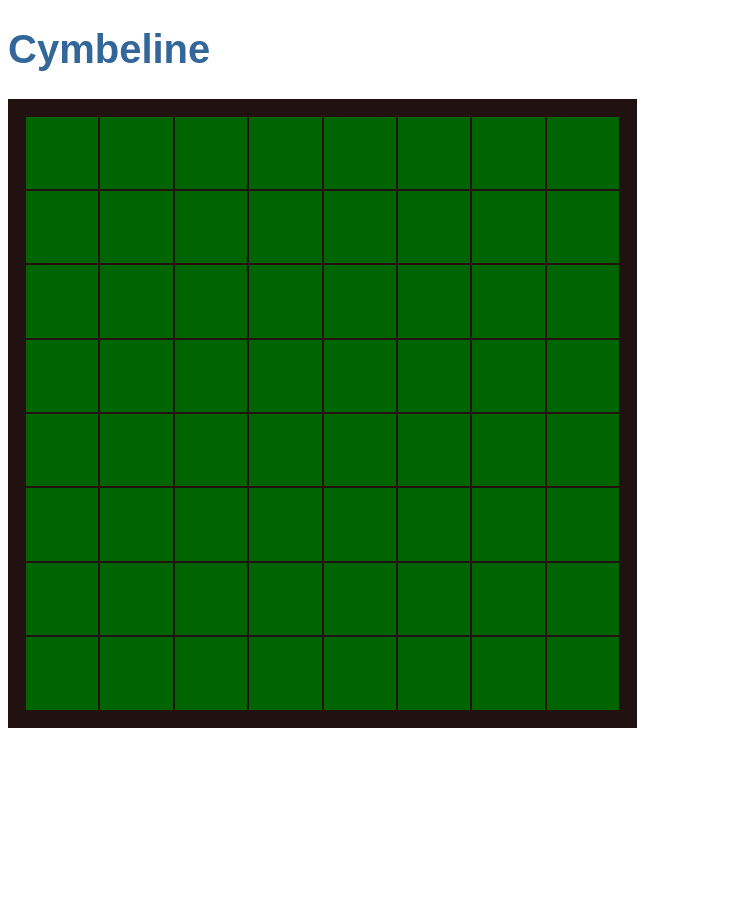
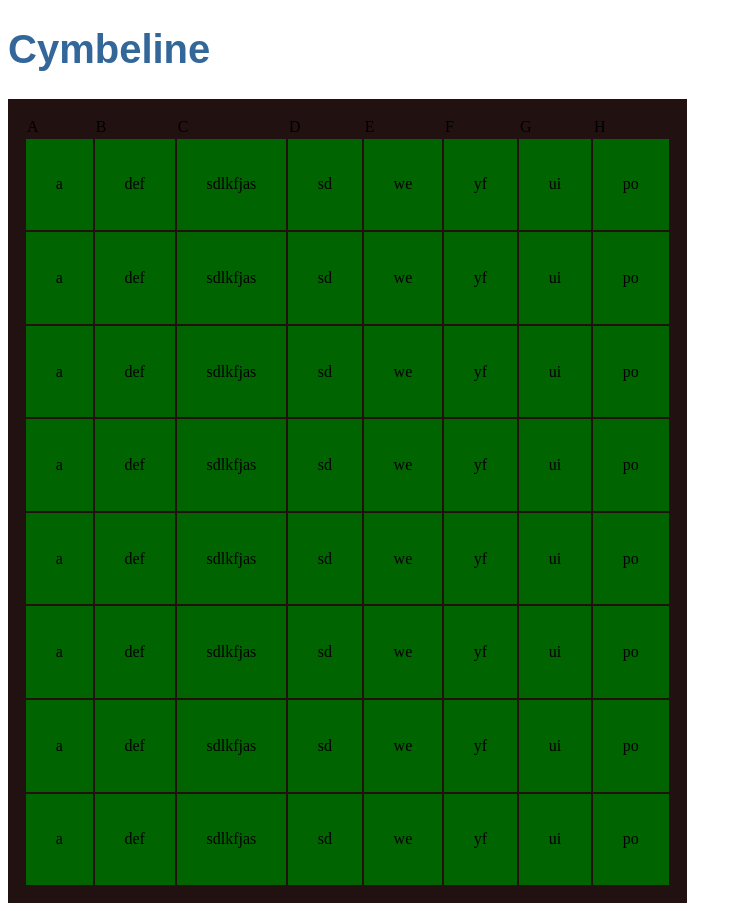
Before and after one commit to petchells/cymbeline-web, an Angular app: page / in a window 1280 px wide. Shown: the whole page, without its empty margins (0-742 px from the left). Before the commit the page ends 800 px from the top, so only its background shows below. Built offline with nearby package versions, Linux system fonts and the light colour scheme.

Commit message:
adding position markers in border

```diff
--- a/src/app/app.component.html
+++ b/src/app/app.component.html
@@ -3,6 +3,11 @@
 </h1>
 <table>
     <tbody>
+    <tr>
+        <td class="edge" *ngFor="let x of ['A', 'B', 'C', 'D', 'E', 'F', 'G', 'H']">
+            {{ x }}
+        </td>
+    </tr>
     <tr *ngFor="let y of [0, 1, 2, 3, 4, 5, 6, 7]">
         <td class="sq" *ngFor="let x of [0, 1, 2, 3, 4, 5, 6, 7]">
             <app-sq x="{{x}}" y="{{y}}"></app-sq>
--- a/src/app/square.component.css
+++ b/src/app/square.component.css
@@ -1,16 +1,22 @@
+.edge {
+    text-align: center;
+    color: darkorange;
+}
 div.sq {
-    margin: .8em;
+    margin: .4em;
     padding: 1.4em;
     border-radius: 2.2em;
     line-height: 2em;
 }
 .sq.bk {
-    border: 1px solid black;
+    border: 0;
     background: black;
     color: black;
+    transition: background 2s;
 }
 .sq.wt {
-    border: 1px solid #363;
+    border: 0;
     background: white;
     color: white;
+    transition: background 2s;
 }
--- a/src/app/square.component.html
+++ b/src/app/square.component.html
@@ -1 +1 @@
-<div class="sq" [ngClass]="squareClass" (click)="clicked()"></div>
+<div class="sq" [ngClass]="squareClass" (click)="clicked()">{{ map[x] }}</div>
--- a/src/app/square.component.ts
+++ b/src/app/square.component.ts
@@ -9,9 +9,9 @@
     squareClass = '';
     @Input('x') x: string;
     @Input('y') y: string;
+    map = ['a', 'def', 'sdlkfjas', 'sd', 'we', 'yf', 'ui', 'po', 'wq'];
 
     constructor() {
-        console.log('binding to', this.x, this.y);
     }
 
     clicked(arg): void {
```
